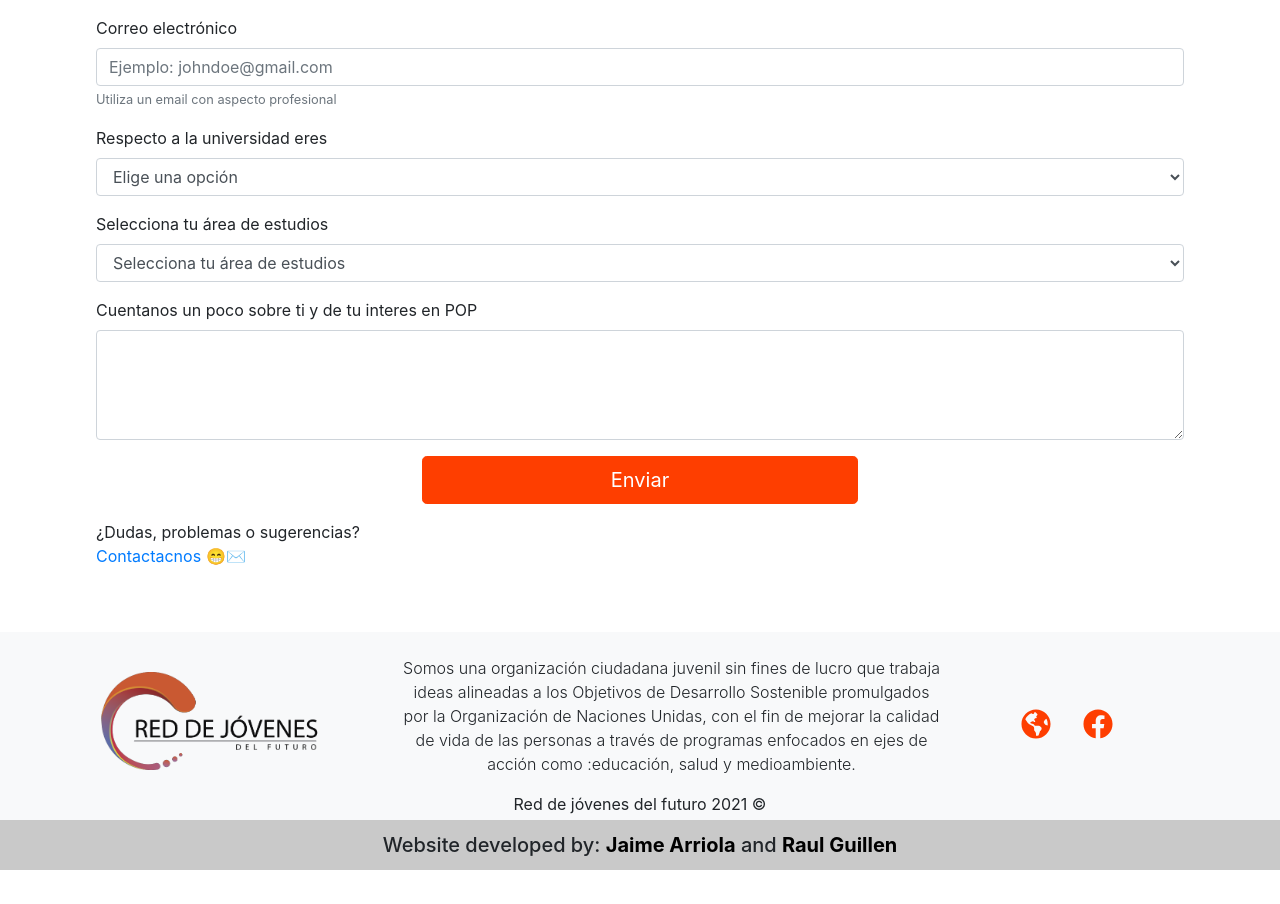
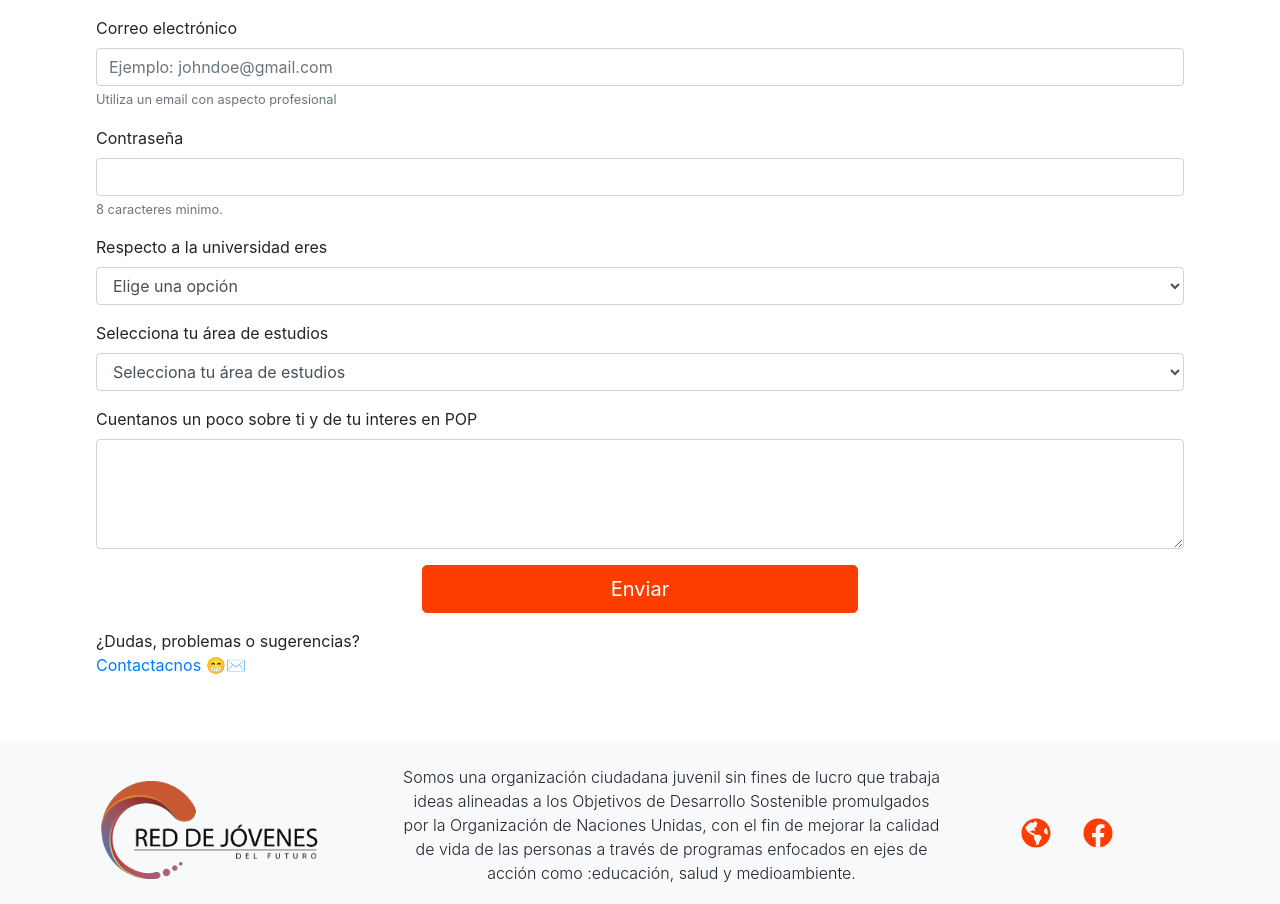
Before and after one commit to ing-arriola/pop_rdj_js, a React (Create React App) app: page /register in a window 1280 px wide. Shown: the part 1024-1928 px from the top of the page. Before the commit the page ends 1894 px from the top, so only its background shows below. Built offline with nearby package versions, Linux system fonts and the light colour scheme; no server answers; the database is empty.

Commit message:
Add: register

```diff
--- a/src/Container/FormContainer.js
+++ b/src/Container/FormContainer.js
@@ -1,12 +1,12 @@
-import React, { useState } from "react";
+import React, {useEffect, useState} from "react";
 
 import { Form, Button, Modal } from "react-bootstrap";
-import AuthServices from "../configs/AuthServices";
 import gifTenor from "../Resources/tenor.gif";
-import firebaseConfig from "../utils/firebase";
+import firebaseConfig, {auth, db} from "../utils/firebase";
+import {Link} from "react-router-dom";
 const FormContainer = () => {
   const [show, setShow] = useState(false);
-
+  const [authUsers, setAuthUsers] = useState([]);
   const handleClose = () => setShow(false);
   const handleShow = () => setShow(true);
   const [newUser, setNewUser] = useState({
@@ -16,6 +16,7 @@ const FormContainer = () => {
     location: "",
     phone: "",
     phone2: "",
+    password: "",
     email: "",
     education: "",
     profession: "",
@@ -30,6 +31,7 @@ const FormContainer = () => {
     phone,
     phone2,
     email,
+    password,
     education,
     profession,
     about,
@@ -40,13 +42,32 @@ const FormContainer = () => {
 
   const sendData = (e) => {
     e.preventDefault();
-    const bdRef = firebaseConfig.database()
-    bdRef.ref('candidates').push(newUser).then(()=>{
-      handleShow();
-    }, error =>{
-      alert("Has an error")
+    const user = {
+      name: newUser.name,
+      email: newUser.email,
+      rol: "intern"
+    }
+    auth.createUserWithEmailAndPassword(newUser.email, newUser.password).then(()=>{
+      const data = db.ref("auth");
+      authUsers.push(user);
+      data.update(authUsers).then(r => {
+        const bdRef = firebaseConfig.database()
+        bdRef.ref('candidates').push(newUser).then(()=>{
+          handleShow();
+        }, error =>{
+
+        });
+      });
+    }).catch(()=>{
+      alert("Email ya registrado.")
+    })
+  };
+  useEffect(()=>{
+    const data = db.ref("auth").on("value",data => {
+      const authUsersList = data.val()
+      setAuthUsers(authUsersList);
     });
-  };
+  },[])
 
   return (
     <>
@@ -152,6 +173,20 @@ const FormContainer = () => {
             Utiliza un email con aspecto profesional
           </Form.Text>
         </Form.Group>
+        <Form.Group controlId="formPassword">
+          <Form.Label>Contraseña</Form.Label>
+          <Form.Control
+              name="password"
+              minLength="8"
+              value={password}
+              type="password"
+              onChange={onChange}
+              required
+          />
+          <Form.Text className="text-muted">
+            8 caracteres minimo.
+          </Form.Text>
+        </Form.Group>
 
         <Form.Group controlId="formEducation">
           <Form.Label>Respecto a la universidad eres</Form.Label>
@@ -252,6 +287,9 @@ const FormContainer = () => {
           </div>
         </Modal.Body>
         <Modal.Footer>
+          <Link to="/">
+
+
           <Button
             variant="primary"
             onClick={handleClose}
@@ -264,7 +302,7 @@ const FormContainer = () => {
             }}
           >
             Aceptar
-          </Button>
+          </Button></Link>
         </Modal.Footer>
       </Modal>
     </>
--- a/src/Container/NavbarContainer.js
+++ b/src/Container/NavbarContainer.js
@@ -67,7 +67,7 @@ export default function NavbarContainer() {
                                 </NavLink></>)
                     }
                     {
-                        authUser && currentUserData.rol !== "admin" && (
+                        authUser && currentUserData.rol === "company" && (
                             <NavLink className="nav-item" to="/users" exact>
                                 Evaluacion
                             </NavLink>)
```
